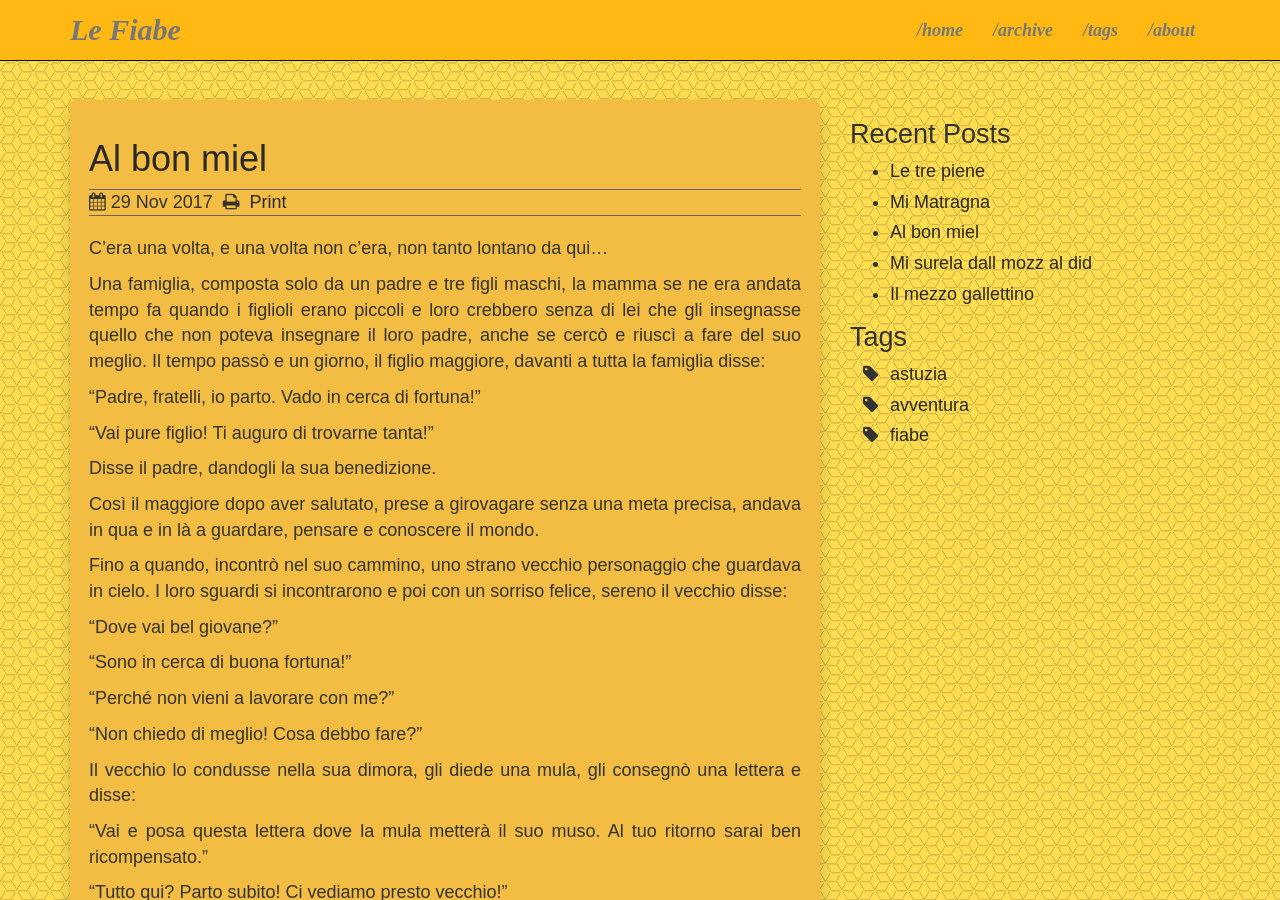
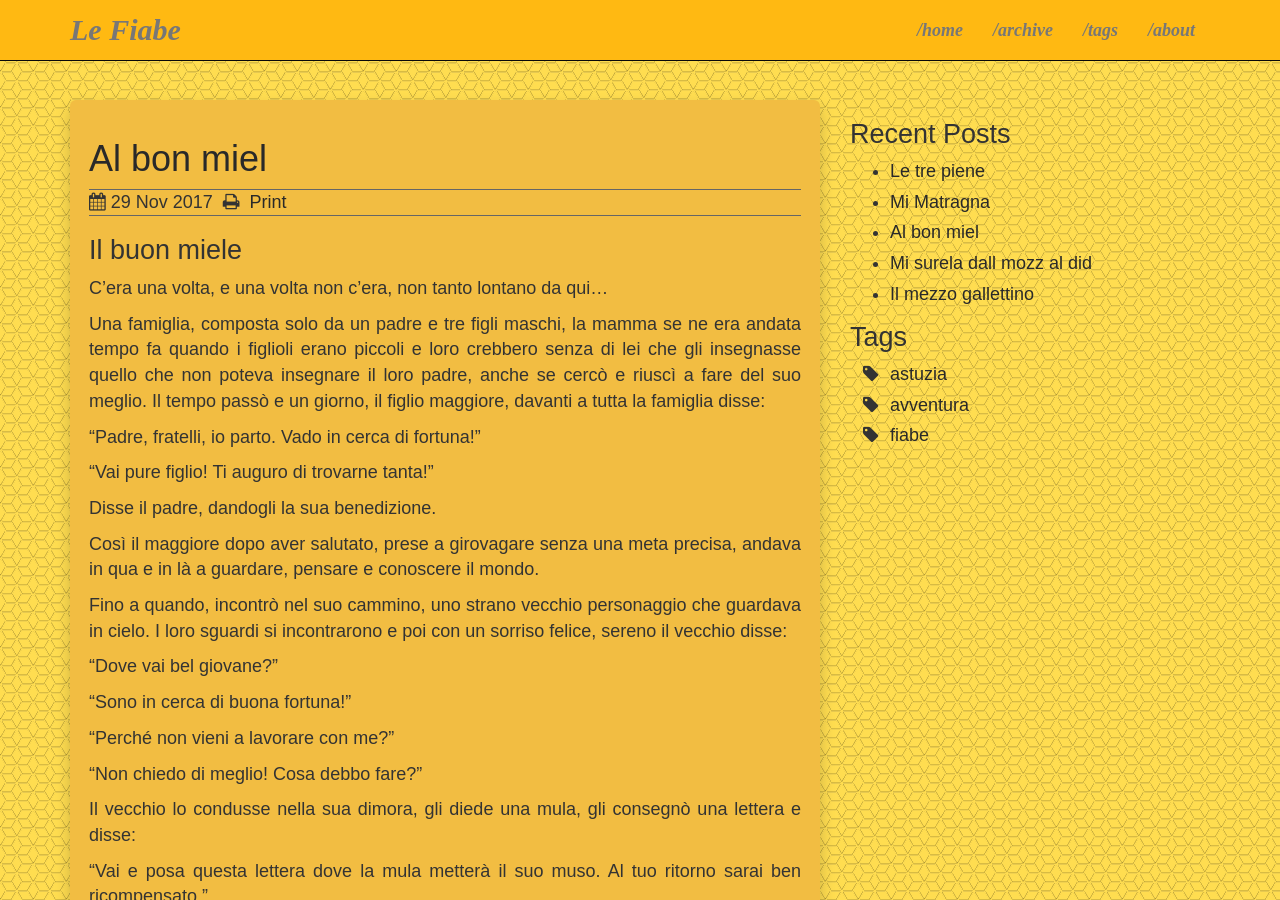
Before and after one commit to saramasi/saramasi.github.io, a Jekyll site: the page built from _posts/2017-11-29-bonmiel.md, in a window 1280 px wide and 900 px high. Built offline with Jekyll 4.4.1, drawn with Linux system fonts in a browser that asks for light colours; some web fonts are replaced.

Commit message:
Update 2017-11-29-bonmiel.md

```diff
--- a/_posts/2017-11-29-bonmiel.md
+++ b/_posts/2017-11-29-bonmiel.md
@@ -7,6 +7,8 @@ abstract: >-
   un gioco di dispetti e lezioni, fino a che non si scoprirà cosa succederà a
   chi.
 ---
+## Il buon miele
+
 
 C'era una volta, e una volta non c'era, non tanto lontano da qui...
 
```
